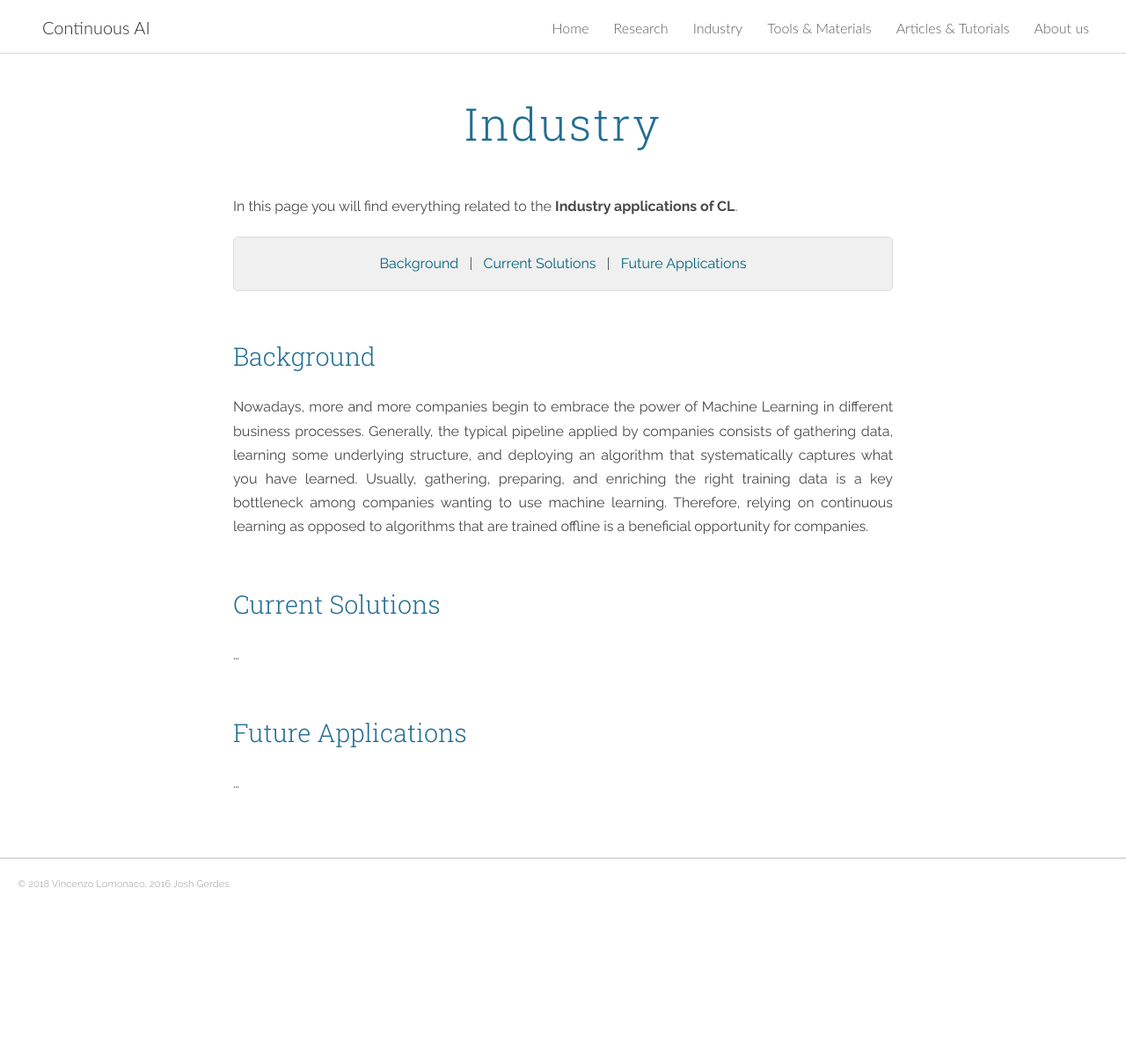
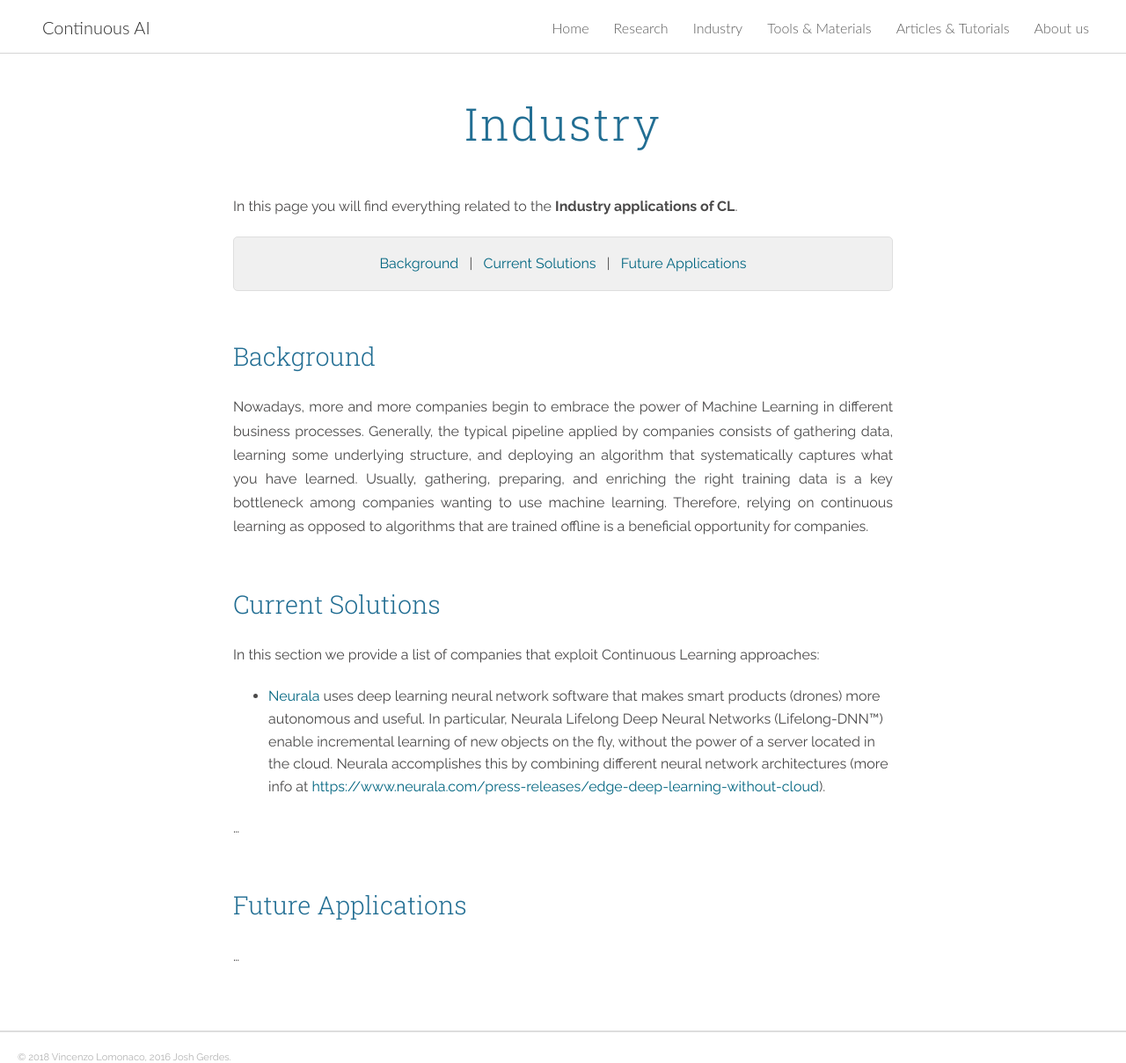
Before and after one commit to giparisi/website, a Jekyll site: the page built from industry.md, in a window 1280 px wide and 1209 px high. Shown: the whole window at 88% size. Built offline with Jekyll 4.4.1, drawn with Linux system fonts in a browser that asks for light colours; nearby versions of some CDN libraries.

Commit message:
industry -current solutions - neurala

```diff
--- a/industry.md
+++ b/industry.md
@@ -17,6 +17,10 @@
 <a href="#interests"></a>
 <h3 id="interests" style="margin-bottom: 30px;">Current Solutions</h3>
 
+In this section we provide a list of companies that exploit Continuous Learning approaches:
+
+- [Neurala][neurala] uses deep learning neural network software that makes smart products (drones) more autonomous and useful. In particular, Neurala Lifelong Deep Neural Networks (Lifelong-DNN™) enable incremental learning of new objects on the fly, without the power of a server located in the cloud. Neurala accomplishes this by combining different neural network architectures (more info at [https://www.neurala.com/press-releases/edge-deep-learning-without-cloud][neurala-lifelong]).
+
 ...
 
 <a href="#projects"></a>
@@ -25,3 +29,5 @@
 ...
 
 [linkedin]: https://www.linkedin.com/in/vincenzo
+[neurala]: https://www.neurala.com/
+[neurala-lifelong]:https://www.neurala.com/press-releases/edge-deep-learning-without-cloud
```
